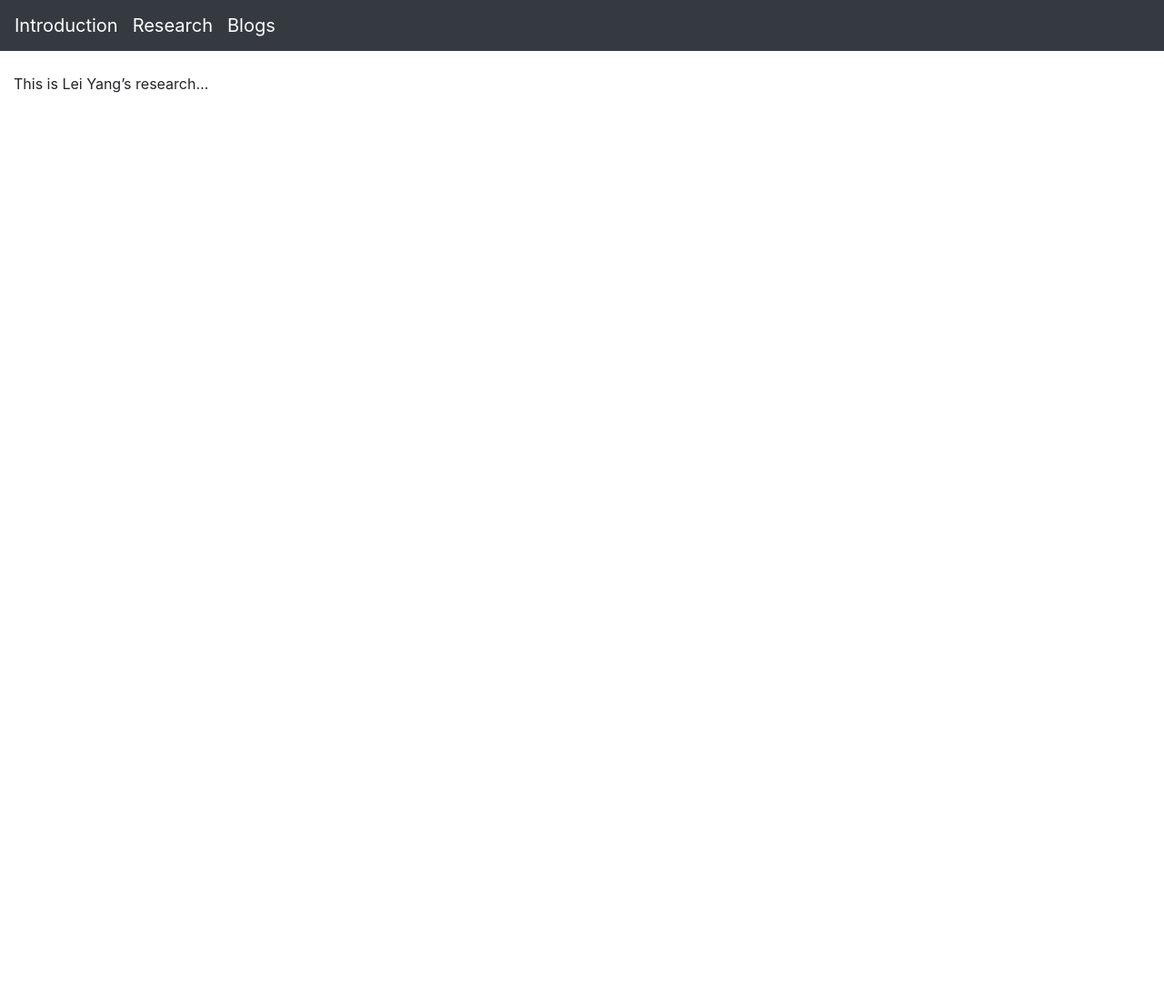
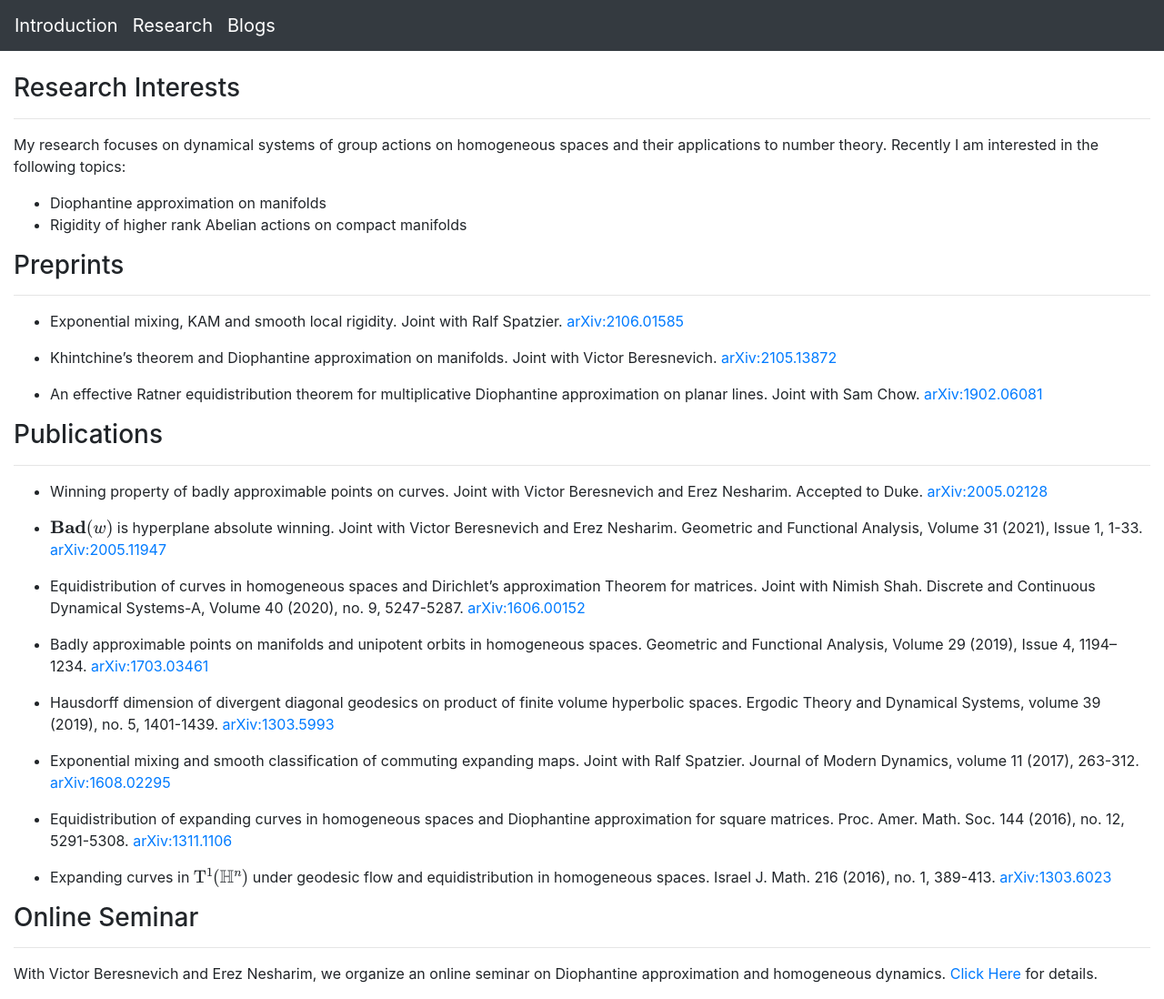
Before and after one commit to lively-cat-lover/lively-cat-lover.github.io, a Jekyll site: the page built from research.md, in a window 1280 px wide. Shown: the whole page at 91% size. Built offline with Jekyll 4.4.1, drawn with Linux system fonts in a browser that asks for light colours; formulas are drawn with MathJax 3; our own code applies the rules of GitHub Pages for plain Markdown files; before the commit the page ends 900 px from its top, so only the background shows below that.

Commit message:
add research page

```diff
--- a/research.md
+++ b/research.md
@@ -3,4 +3,46 @@ layout: default
 permalink: /lei-yang/research
 ---
 
-This is Lei Yang's research...
+### Research Interests
+---
+My research focuses on dynamical systems of group actions on homogeneous spaces and their applications to number theory. Recently I am interested in the following topics:
+
+- Diophantine approximation on manifolds
+- Rigidity of higher rank Abelian actions on compact manifolds
+
+
+### Preprints
+---
+- Exponential mixing, KAM and smooth local rigidity. Joint with Ralf Spatzier.
+[arXiv:2106.01585](https://arxiv.org/abs/2106.01585)
+
+- Khintchine’s theorem and Diophantine approximation on manifolds. Joint with Victor Beresnevich. [arXiv:2105.13872](https://arxiv.org/abs/2105.13872)
+
+- An effective Ratner equidistribution theorem for multiplicative Diophantine approximation on planar lines. Joint with Sam Chow. [arXiv:1902.06081](https://arxiv.org/abs/1902.06081)
+
+
+### Publications
+---
+- Winning property of badly approximable points on curves. Joint with Victor Beresnevich and Erez Nesharim. Accepted to Duke. [arXiv:2005.02128](https://arxiv.org/abs/2005.02128)
+
+- $\mathbf{Bad}(w)$ is hyperplane absolute winning. Joint with Victor Beresnevich and Erez Nesharim. Geometric and Functional Analysis, Volume 31 (2021), Issue 1, 1-33. [arXiv:2005.11947](https://arxiv.org/abs/2005.11947)
+
+- Equidistribution of curves in homogeneous spaces and Dirichlet’s approximation Theorem for matrices. Joint with Nimish Shah. Discrete and Continuous Dynamical Systems-A, Volume 40 (2020), no. 9, 5247-5287. [arXiv:1606.00152](https://arxiv.org/abs/1606.00152)
+
+- Badly approximable points on manifolds and unipotent orbits in homogeneous spaces. Geometric and Functional Analysis, Volume 29 (2019), Issue 4, 1194–1234. [arXiv:1703.03461](https://arxiv.org/abs/1703.03461)
+
+- Hausdorff dimension of divergent diagonal geodesics on product of finite volume hyperbolic spaces. Ergodic Theory and Dynamical Systems, volume 39 (2019), no. 5, 1401-1439.
+[arXiv:1303.5993](https://arxiv.org/abs/1303.5993)
+
+- Exponential mixing and smooth classification of commuting expanding maps. Joint with Ralf Spatzier. Journal of Modern Dynamics, volume 11 (2017), 263-312.
+[arXiv:1608.02295](https://arxiv.org/abs/1608.02295)
+
+- Equidistribution of expanding curves in homogeneous spaces and Diophantine approximation for square matrices. Proc. Amer. Math. Soc. 144 (2016), no. 12, 5291-5308.
+[arXiv:1311.1106](https://arxiv.org/abs/1311.1106)
+
+- Expanding curves in $\mathrm{T}^1(\mathbb{H}^n)$ under geodesic flow and equidistribution in homogeneous spaces. Israel J. Math. 216 (2016), no. 1, 389-413.
+[arXiv:1303.6023](https://arxiv.org/abs/1303.6023)
+
+### Online Seminar
+---
+With Victor Beresnevich and Erez Nesharim, we organize an online seminar on Diophantine approximation and homogeneous dynamics. [Click Here](https://lively-cat-lover.github.io/DAHD-webinar/) for details.
```
Also changed, not shown: index.md (+2 -2 lines), main-page.md (+2 -2 lines).
